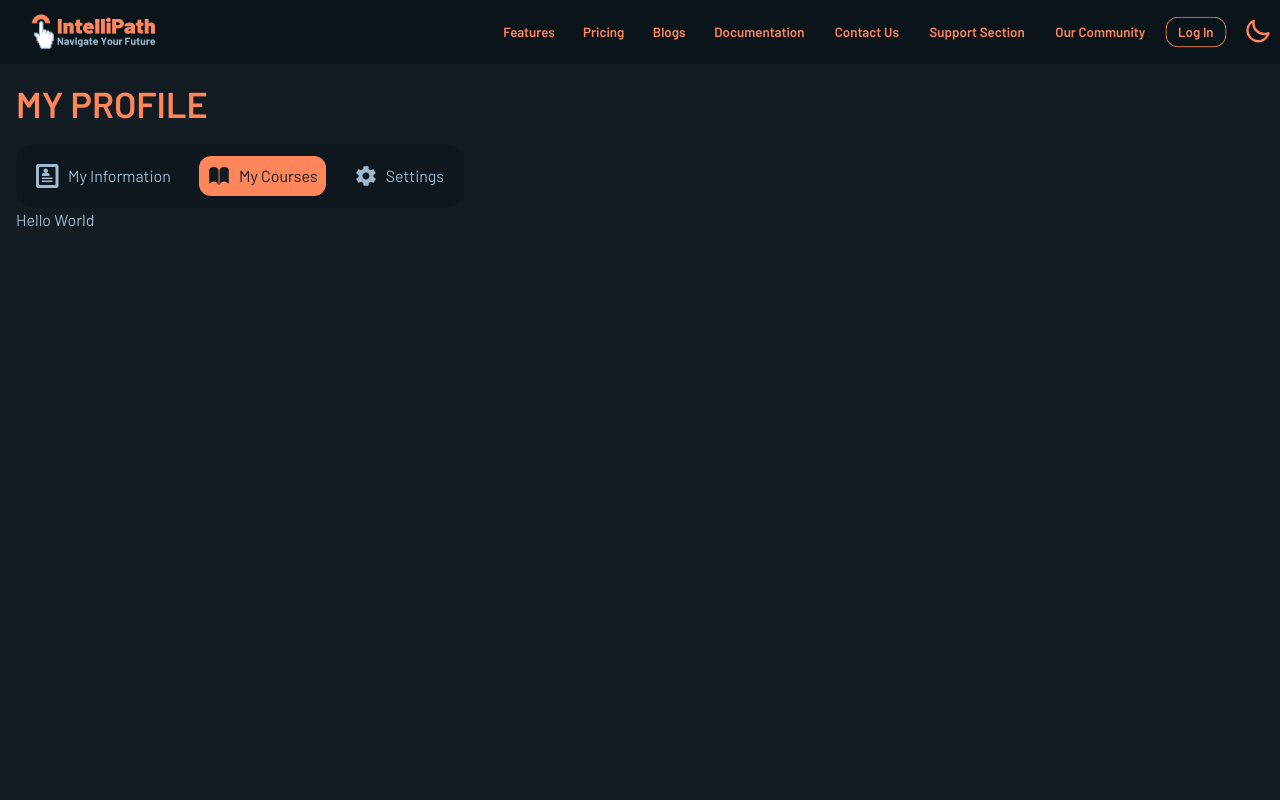
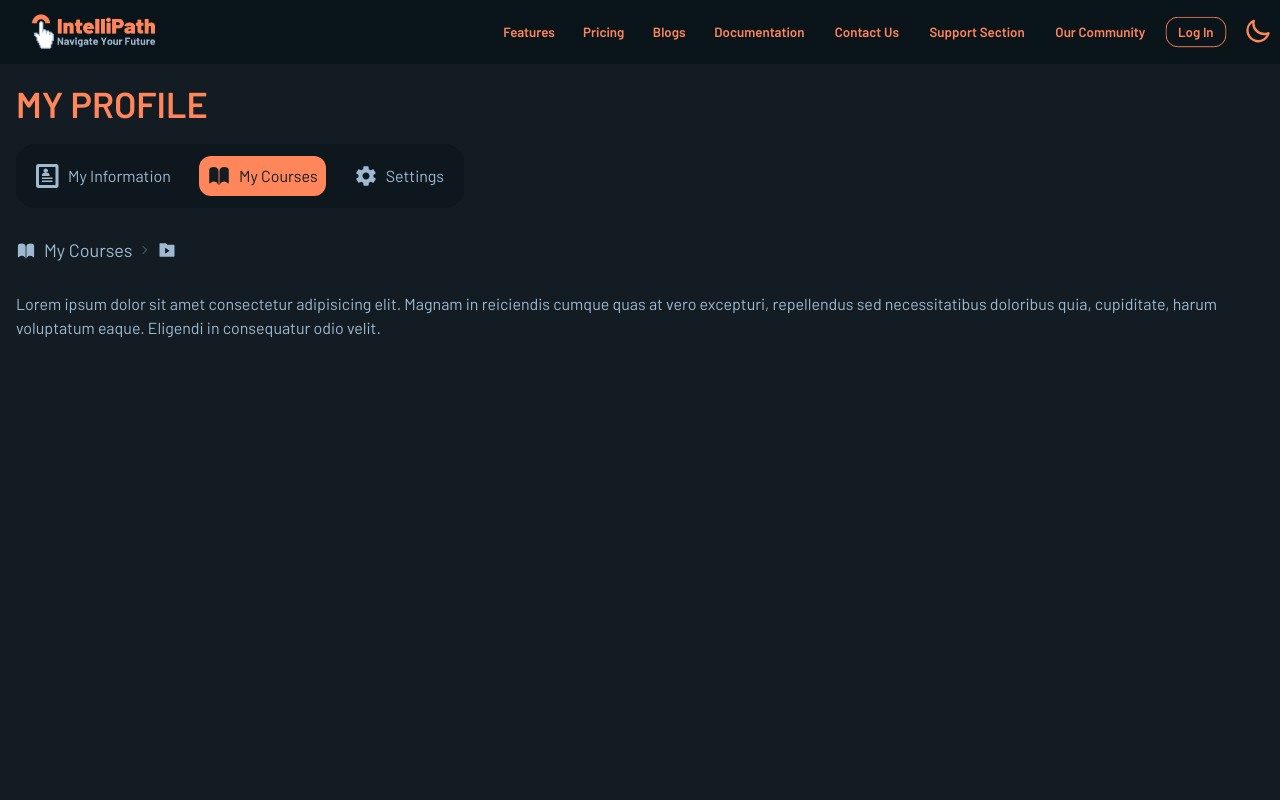
Before and after one commit to taseenjeem/intellipath-ts, a Next.js app: page /profile/1/my-courses/Course-details in a window 1280 px wide. Shown: the top 800 px of the page. Built offline with nearby package versions, Linux system fonts and the light colour scheme; no server answers.

Commit message:
Added breadcumb and many more

```diff
--- a/database/db-queries/index.ts
+++ b/database/db-queries/index.ts
@@ -10,6 +10,14 @@ export const getTopCourses = async () => {
   );
 };
 
+export const getCourseBySlug = async (slug: string) => {
+  const course = await import("@/database/json/top-courses.json").then(
+    (module) => module.default
+  );
+
+  return course.find((c) => c.slug === slug);
+};
+
 export const getTestimonials = async () => {
   return import("@/database/json/testimonials.json").then(
     (module) => module.default
--- a/database/json/top-courses.json
+++ b/database/json/top-courses.json
@@ -2,7 +2,7 @@
   {
     "_id": "1",
     "title": "Full-Stack Web Development",
-    "slug": "Course-details",
+    "slug": "full-stack-web-development-by-john-doe",
     "description": "Learn to build dynamic websites and web applications using HTML, CSS, JavaScript, and backend technologies.",
     "instructor": "John Doe",
     "rating": 4.8,
@@ -12,7 +12,7 @@
   {
     "_id": "2",
     "title": "Data Science and Machine Learning",
-    "slug": "Course-details",
+    "slug": "data-science-and-machine-learning-by-jane-smith",
     "description": "Master data analysis, visualization, and machine learning algorithms to make data-driven decisions.",
     "instructor": "Jane Smith",
     "rating": 4.7,
@@ -22,7 +22,7 @@
   {
     "_id": "3",
     "title": "Digital Marketing",
-    "slug": "Course-details",
+    "slug": "digital-marketing-by-mark-johnson",
     "description": "Learn strategies for SEO, social media marketing, content marketing, and more to grow your business online.",
     "instructor": "Mark Johnson",
     "rating": 4.6,
@@ -32,7 +32,7 @@
   {
     "_id": "4",
     "title": "Graphic Design",
-    "slug": "Course-details",
+    "slug": "graphic-design-by-emily-davis",
     "description": "Develop your creativity and learn essential design tools like Adobe Photoshop and Illustrator.",
     "instructor": "Emily Davis",
     "rating": 4.9,
@@ -42,7 +42,7 @@
   {
     "_id": "5",
     "title": "Project Management",
-    "slug": "Course-details",
+    "slug": "project-management-by-michael-brown",
     "description": "Acquire skills to effectively manage projects, lead teams, and deliver results on time and within budget.",
     "instructor": "Michael Brown",
     "rating": 4.8,
@@ -52,7 +52,7 @@
   {
     "_id": "6",
     "title": "Python Programming",
-    "slug": "Course-details",
+    "slug": "python-programming-by-sarah-wilson",
     "description": "Learn Python from scratch and advance to developing complex applications and automation scripts.",
     "instructor": "Sarah Wilson",
     "rating": 4.7,
@@ -62,7 +62,7 @@
   {
     "_id": "7",
     "title": "Photography",
-    "slug": "Course-details",
+    "slug": "photography-by-david-miller",
     "description": "Master the art of photography, from camera settings to composition and post-processing.",
     "instructor": "David Miller",
     "rating": 4.9,
@@ -72,7 +72,7 @@
   {
     "_id": "8",
     "title": "Public Speaking",
-    "slug": "Course-details",
+    "slug": "public-speaking-by-laura-garcia",
     "description": "Enhance your communication skills and confidence to deliver compelling presentations and speeches.",
     "instructor": "Laura Garcia",
     "rating": 4.8,
--- a/package.json
+++ b/package.json
@@ -18,6 +18,7 @@
     "react-dom": "^18.3.1",
     "react-hook-form": "^7.53.0",
     "react-icons": "^5.3.0",
+    "react-player": "^2.16.0",
     "react-redux": "^9.1.2",
     "react-toastify": "^10.0.5",
     "redux-persist": "^6.0.0",
--- a/src/app/profile/[username]/my-courses/[course]/page.tsx
+++ b/src/app/profile/[username]/my-courses/[course]/page.tsx
@@ -1,5 +1,18 @@
-const PurchasedCourse = () => {
-  return <>Hello World</>;
+import { getCourseBySlug } from "@/database/db-queries";
+import Breadcrumbs from "@/src/components/page/purchased-course/Breadcrumbs";
+import VideoPlayer from "@/src/components/page/purchased-course/VideoPlayer";
+
+const PurchasedCourse = async ({
+  params,
+}: Readonly<{ params: { username: string; course: string } }>) => {
+  const course = await getCourseBySlug(params.course);
+
+  return (
+    <>
+      <Breadcrumbs username={params.username} course={course?.title ?? ""} />
+      <VideoPlayer />
+    </>
+  );
 };
 
 export default PurchasedCourse;
--- /dev/null
+++ b/src/components/page/purchased-course/Breadcrumbs.tsx
@@ -0,0 +1,36 @@
+import Link from "next/link";
+import { IoIosBook } from "react-icons/io";
+import { RiFolderVideoFill } from "react-icons/ri";
+
+const Breadcrumbs = ({
+  username,
+  course,
+}: {
+  username: string;
+  course: string;
+}) => {
+  return (
+    <>
+      <div className="breadcrumbs text-lg mt-5">
+        <ul className="flex items-center">
+          <li>
+            <Link
+              href={`/profile/${username}/my-courses`}
+              className="flex items-center gap-2"
+            >
+              <IoIosBook size={20} className="relative top-[1px]" /> My Courses
+            </Link>
+          </li>
+          <li>
+            <span className="flex items-center gap-2">
+              <RiFolderVideoFill />
+              {course}
+            </span>
+          </li>
+        </ul>
+      </div>
+    </>
+  );
+};
+
+export default Breadcrumbs;
--- /dev/null
+++ b/src/components/page/purchased-course/VideoPlayer.tsx
@@ -0,0 +1,14 @@
+const VideoPlayer = () => {
+  return (
+    <>
+      <div className="mt-5">
+        Lorem ipsum dolor sit amet consectetur adipisicing elit. Magnam in
+        reiciendis cumque quas at vero excepturi, repellendus sed necessitatibus
+        doloribus quia, cupiditate, harum voluptatum eaque. Eligendi in
+        consequatur odio velit.
+      </div>
+    </>
+  );
+};
+
+export default VideoPlayer;
```
Also changed, not shown: 1 other file (tests, documents, lock files or other folders).
